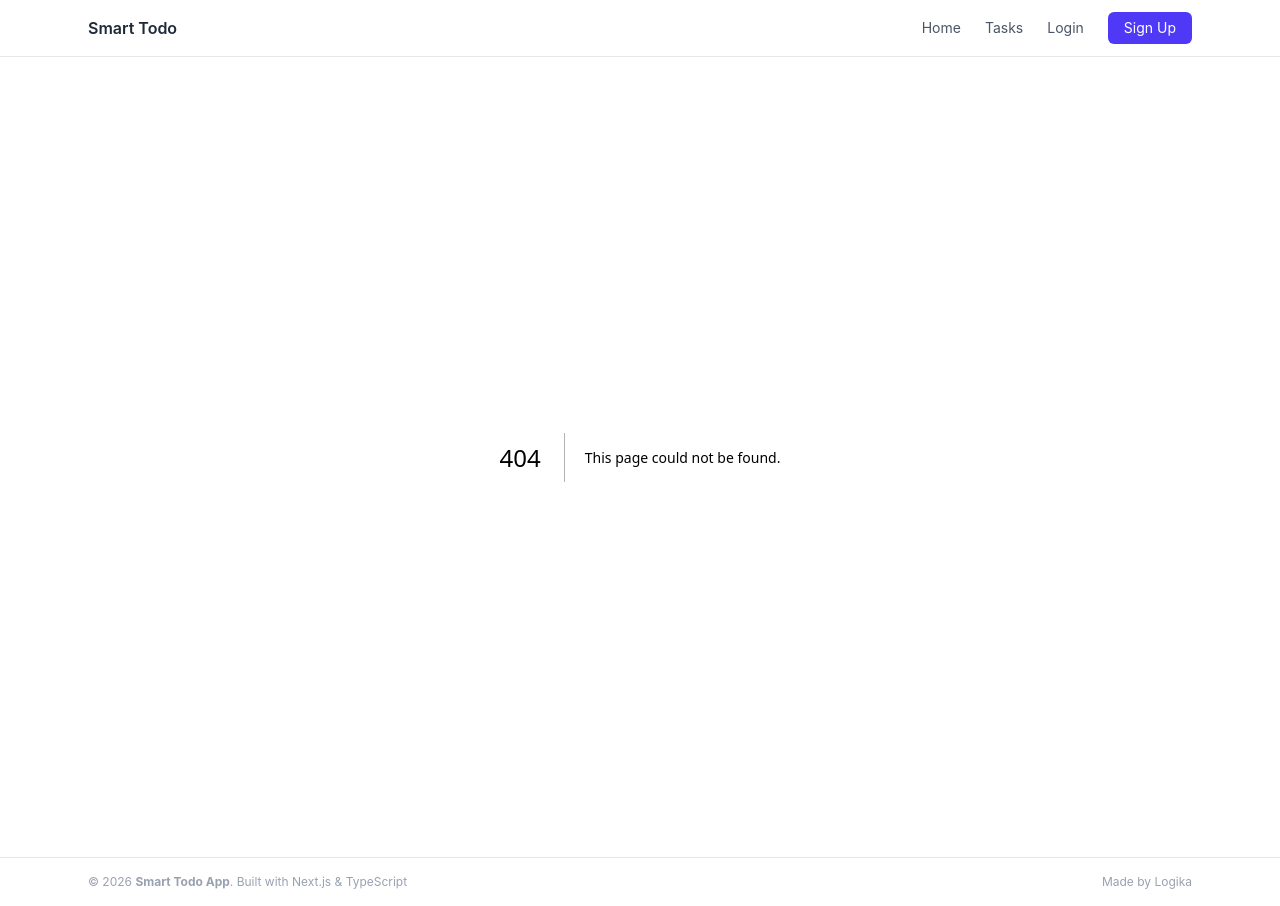
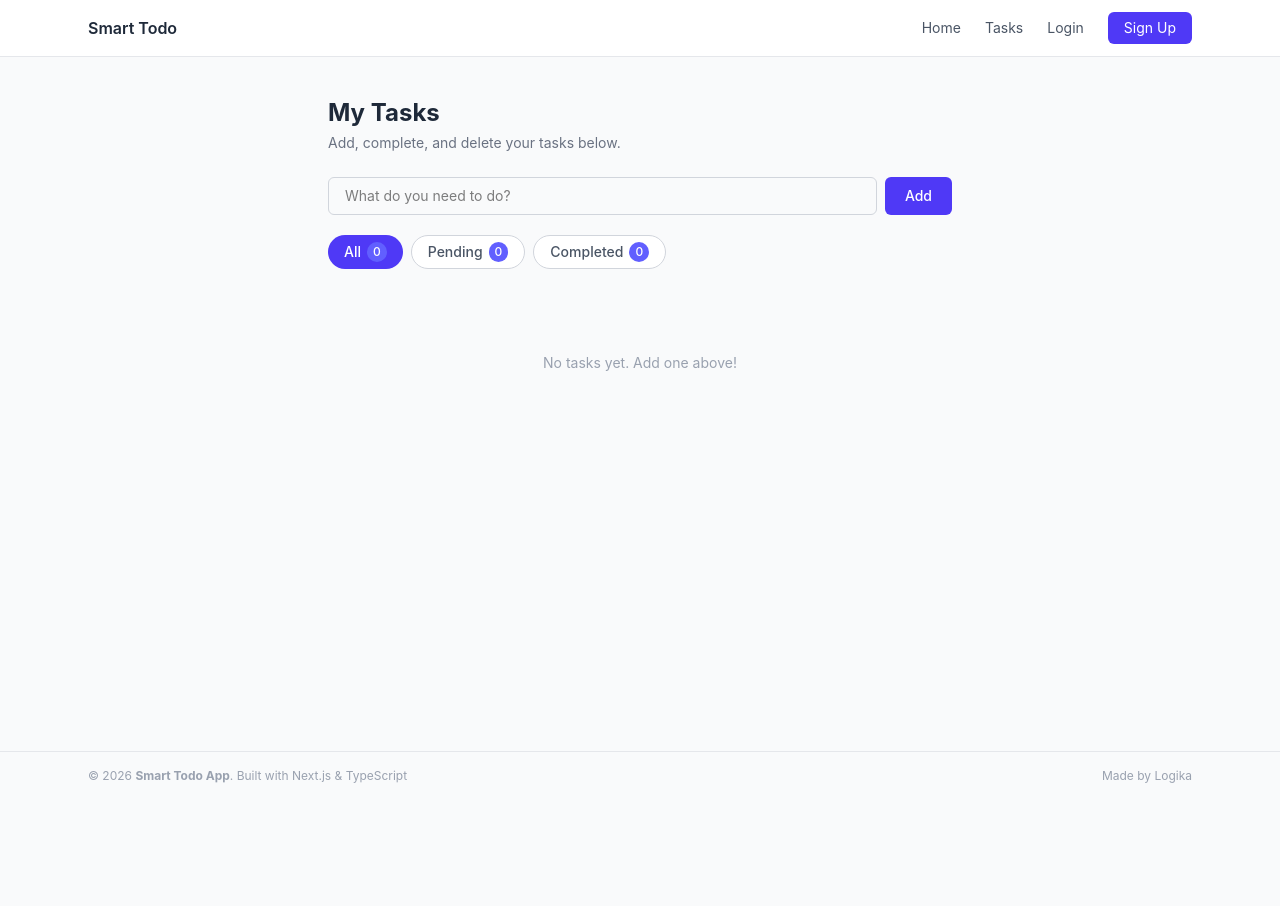
Before and after one commit to s-logika/smart-todo-app, a Next.js app: page /tasks in a window 1280 px wide. Before the commit this address had no page. After the commit the page ends 800 px from the top, so only its background shows below. Built offline with nearby package versions, Linux system fonts and the light colour scheme.

Commit message:
feat: build static tasks page UI with input, filter tabs, and empty state

```diff
--- /dev/null
+++ b/src/app/tasks/page.tsx
@@ -0,0 +1,46 @@
+export default function TasksPage() {
+    return (
+        <div className="max-w-2xl mx-auto px-6 py-10">
+            <h1 className="text-2xl font-bold text-gray-800 mb-1">My Tasks</h1>
+            <p className="text-sm text-gray-500 mb-6">
+                Add, complete, and delete your tasks below.
+            </p>
+
+            {/* Add Task Input */}
+            <div className="flex gap-2 mb-5">
+                <input
+                    type="text"
+                    placeholder="What do you need to do?"
+                    className="flex-1 border border-gray-300 rounded-md px-4 py-2 text-sm focus:outline-none focus:ring-2 focus:ring-indigo-400"
+                />
+                <button className="bg-indigo-600 text-white px-5 py-2 rounded-md text-sm font-medium hover:bg-indigo-700">
+                    Add
+                </button>
+            </div>
+
+            {/* Filter Tabs (hardcoded for now) */}
+            <div className="flex gap-2 mb-5">
+                {["All", "Pending", "Completed"].map((label) => (
+                    <button
+                        key={label}
+                        className={`flex items-center gap-1.5 px-4 py-1.5 rounded-full text-sm font-medium ${
+                            label === "All"
+                                ? "bg-indigo-600 text-white"
+                                : "bg-white border border-gray-300 text-gray-600"
+                        }`}
+                    >
+                        {label}
+                        <span className="text-xs px-1.5 py-0.5 rounded-full bg-indigo-500 text-white">
+                            0
+                        </span>
+                    </button>
+                ))}
+            </div>
+
+            {/* Empty State */}
+            <div className="text-center py-16 text-gray-400 text-sm">
+                No tasks yet. Add one above!
+            </div>
+        </div>
+    );
+}
```
